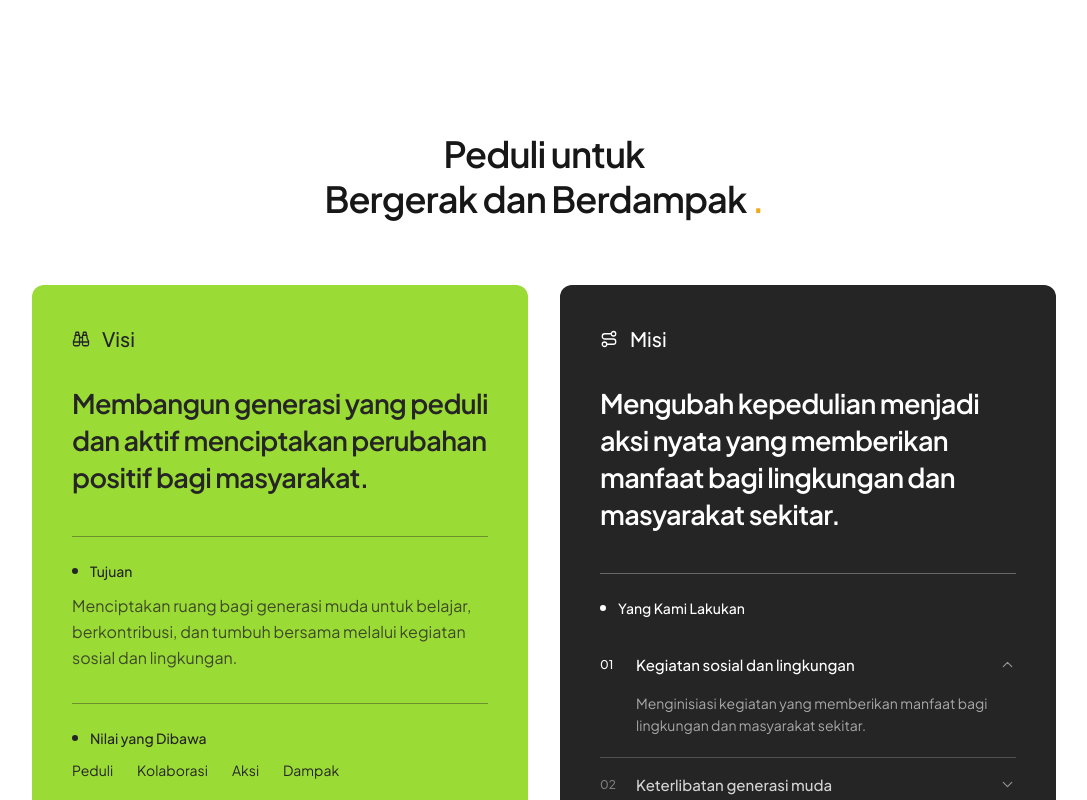
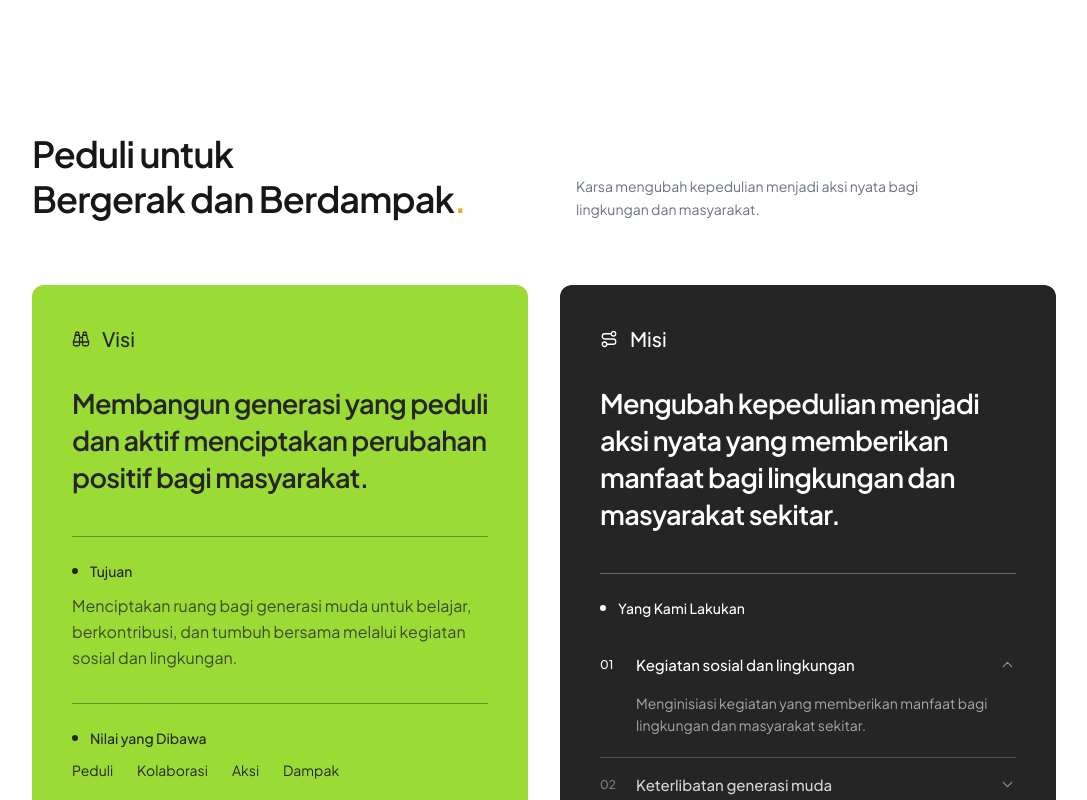
Before and after one commit to RizkyChairi/karsa-community, a Next.js app: page /karsa in a window 1280 px wide. Shown: the part 1720-2520 px from the top of the page, without its empty margins (96-1183 px from the left). Built offline with nearby package versions, Linux system fonts and the light colour scheme.

Commit message:
feat: add new logo, and styling title visimisi

```diff
--- a/src/components/landing/about/dampak-karsa/Dampak.tsx
+++ b/src/components/landing/about/dampak-karsa/Dampak.tsx
@@ -127,7 +127,6 @@ export default function DampakKarsa() {
       <div className="mx-auto max-w-5xl">
         <ScrollReveal direction="up" duration={0.7}>
           <div className="grid gap-8 md:grid-cols-12 md:items-end">
-
             <div className="md:col-span-7">
               <p className="mb-3 text-[10px] font-medium uppercase tracking-[0.2em] text-karsa-green">
                 Dampak & Kontribusi
@@ -140,7 +139,6 @@ export default function DampakKarsa() {
                 <span className="text-karsa-green">.</span>
               </h2>
             </div>
-
             <div className="md:col-span-5">
               <p className="max-w-sm text-sm leading-relaxed text-gray-500">
                 Rekam jejak perjalanan Karsa melalui berbagai kegiatan,
@@ -318,32 +316,6 @@ export default function DampakKarsa() {
           </div>
         )}
       </div>
-      <ScrollReveal direction="up" duration={0.7}>
-        <div className="mx-auto flex max-w-5xl flex-col gap-5 border-t border-karsa-black/10 pt-8 sm:flex-row sm:items-end sm:justify-between">
-          <div>
-            <p className="text-lg font-semibold tracking-tight text-karsa-black">
-              Perjalanan ini masih terus berjalan.
-            </p>
-            <p className="mt-1 max-w-md text-sm leading-relaxed text-gray-500">
-              Setiap kegiatan menjadi bagian dari cerita dan kontribusi Karsa
-              untuk terus bergerak bersama.
-            </p>
-          </div>
-          <a
-            href="/kegiatan"
-            className="group inline-flex w-fit items-center gap-2 text-sm font-medium text-karsa-black"
-          >
-            <span className="border-b border-karsa-black pb-1">
-              Lihat seluruh rekam jejak
-            </span>
-            <ArrowUpRight
-              size={17}
-              strokeWidth={1.7}
-              className="transition-transform duration-200 group-hover:-translate-y-0.5 group-hover:translate-x-0.5"
-            />
-          </a>
-        </div>
-      </ScrollReveal>
     </div>
   )
 }
--- a/src/components/landing/about/visimisi-karsa/Visimisi.tsx
+++ b/src/components/landing/about/visimisi-karsa/Visimisi.tsx
@@ -38,14 +38,21 @@ export default function Visimisi() {
     <div className="space-y-12 sm:space-y-14 lg:space-y-16">
 
       {/* HEADING */}
-      <div className="mx-auto max-w-3xl text-center text-2xl font-semibold leading-tight tracking-tight sm:text-3xl md:text-4xl">
+      <div className="mx-auto grid max-w-5xl grid-cols-1 gap-8 md:grid-cols-2 md:items-end md:gap-16">
         <ScrollReveal direction="up" duration={0.8}>
-          <h2>Peduli untuk</h2>
+          <div className="text-2xl font-semibold leading-tight tracking-tight sm:text-3xl md:text-4xl">
+            <h2>Peduli untuk</h2>
 
-          <h2>
-            Bergerak dan Berdampak{" "}
-            <span className="text-karsa-yellow">.</span>
-          </h2>
+            <h2>
+              Bergerak dan Berdampak
+              <span className="text-karsa-yellow">.</span>
+            </h2>
+          </div>
+        </ScrollReveal>
+        <ScrollReveal direction="up" duration={0.8} delay={0.15}>
+          <p className="max-w-sm text-sm leading-relaxed text-gray-500">
+            Karsa mengubah kepedulian menjadi aksi nyata bagi lingkungan dan masyarakat.
+          </p>
         </ScrollReveal>
       </div>
 
```
Also changed, not shown: public/karsa-logo/logo-karsa.svg.
